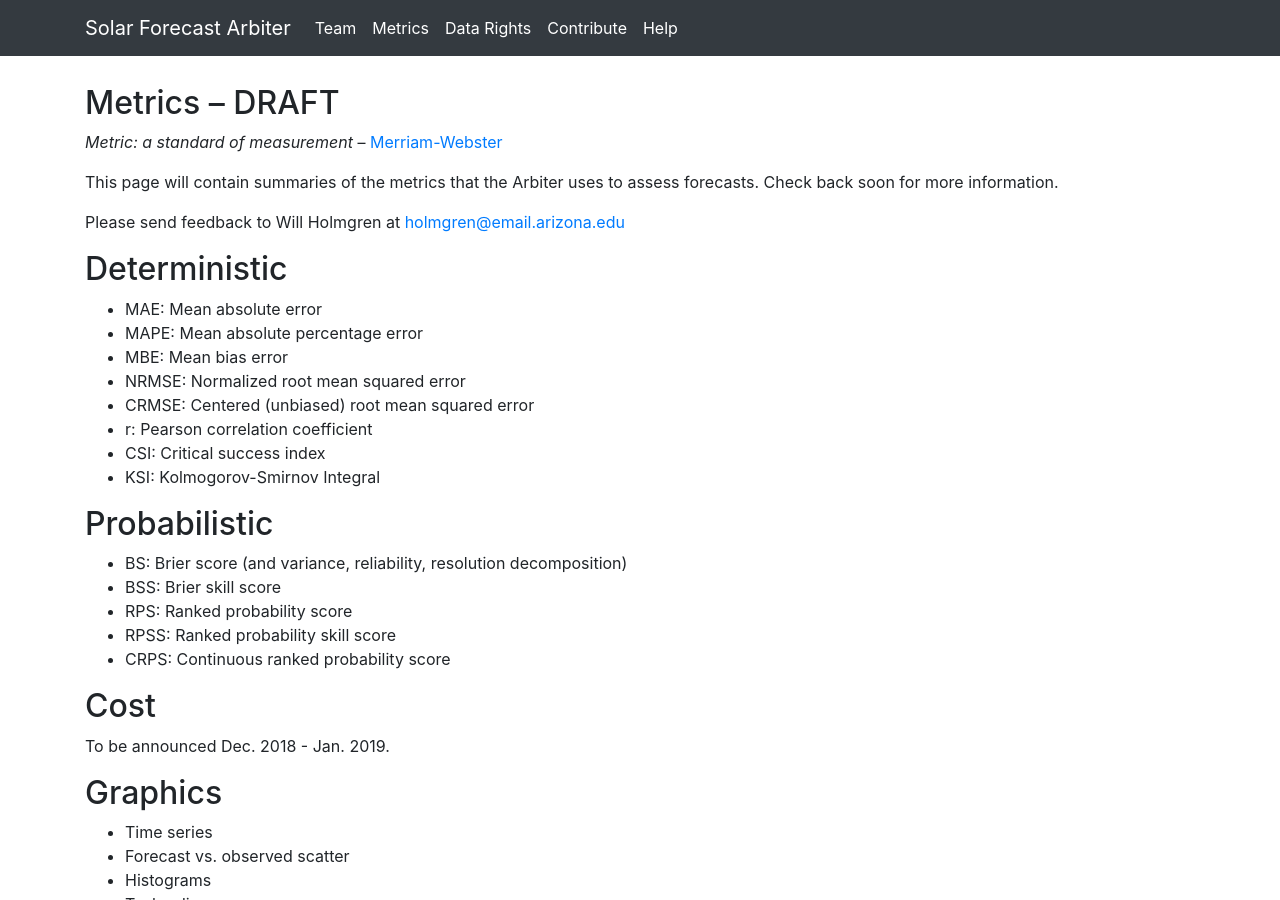
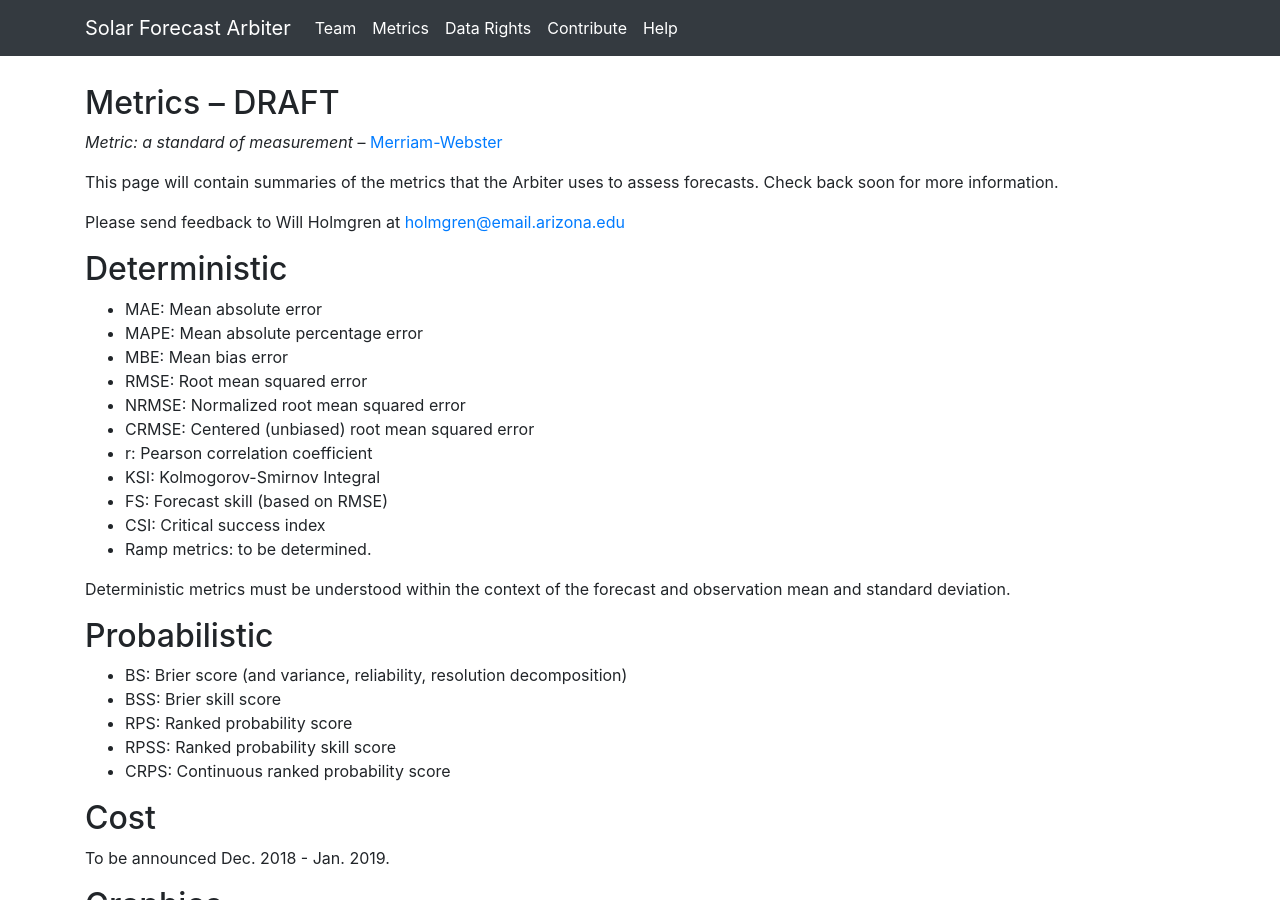
Before and after one commit to SolarArbiter/SolarArbiter.github.io, a Jekyll site: the page built from metrics.md, in a window 1280 px wide and 900 px high. Built offline with Jekyll 4.4.1, drawn with Linux system fonts in a browser that asks for light colours; our own code applies the rules of GitHub Pages for plain Markdown files.

Commit message:
minor edits

```diff
--- a/metrics.md
+++ b/metrics.md
@@ -18,11 +18,17 @@ Deterministic
 * MAE: Mean absolute error
 * MAPE: Mean absolute percentage error
 * MBE: Mean bias error
+* RMSE: Root mean squared error
 * NRMSE: Normalized root mean squared error
 * CRMSE: Centered (unbiased) root mean squared error
 * r: Pearson correlation coefficient
+* KSI: Kolmogorov-Smirnov Integral
+* FS: Forecast skill (based on RMSE)
 * CSI: Critical success index
-* KSI: Kolmogorov-Smirnov Integral
+* Ramp metrics: to be determined.
+
+Deterministic metrics must be understood within the context of the forecast
+and observation mean and standard deviation.
 
 
 Probabilistic
```
